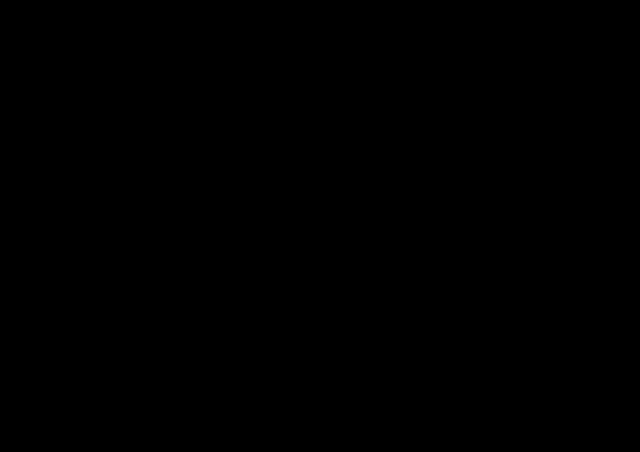
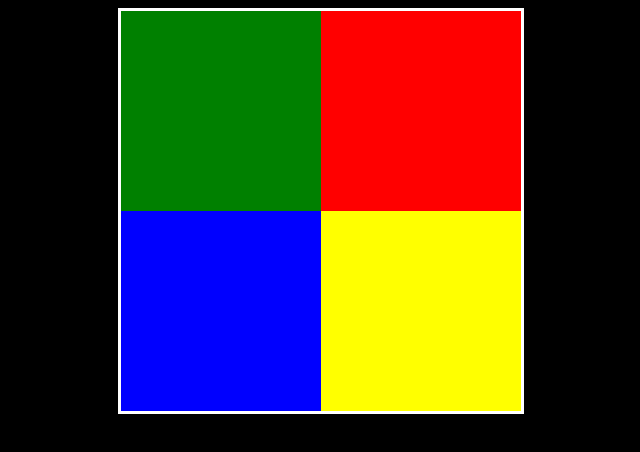
Before and after one commit to wlangdon/Div_Cube, a plain HTML site: page index.html in a window 1280 px wide. Shown: the whole page, without its empty margins (319-959 px from the left). Drawn offline with Linux system fonts and the light colour scheme.

Commit message:
fixing up

```diff
--- a/index.html
+++ b/index.html
@@ -6,6 +6,11 @@
 	<link rel="stylesheet" href="style.css">
 </head>
 <body>
-
+	<div id="rubix">
+		<div id="div1" class="cube"></div>
+		<div id="div2" class="cube"></div>
+		<div id="div3" class="cube"></div>
+		<div id="div4" class="cube"></div>
+	</div>
 </body>
 </html>
--- a/style.css
+++ b/style.css
@@ -1,3 +1,26 @@
 body {
 	background-color: black;
 }
+#rubix {
+	width: 400px;
+	height: 400px;
+	margin: 0 auto;
+	border: 3.5px solid white;
+}
+.cube {
+	width: 200px;
+	height: 200px;
+	float: left;
+}
+#div1 {
+background-color: green;
+}
+#div2 {
+background-color: red;
+}
+#div3 {
+background-color: blue;
+}
+#div4 {
+background-color: yellow;
+}
```
